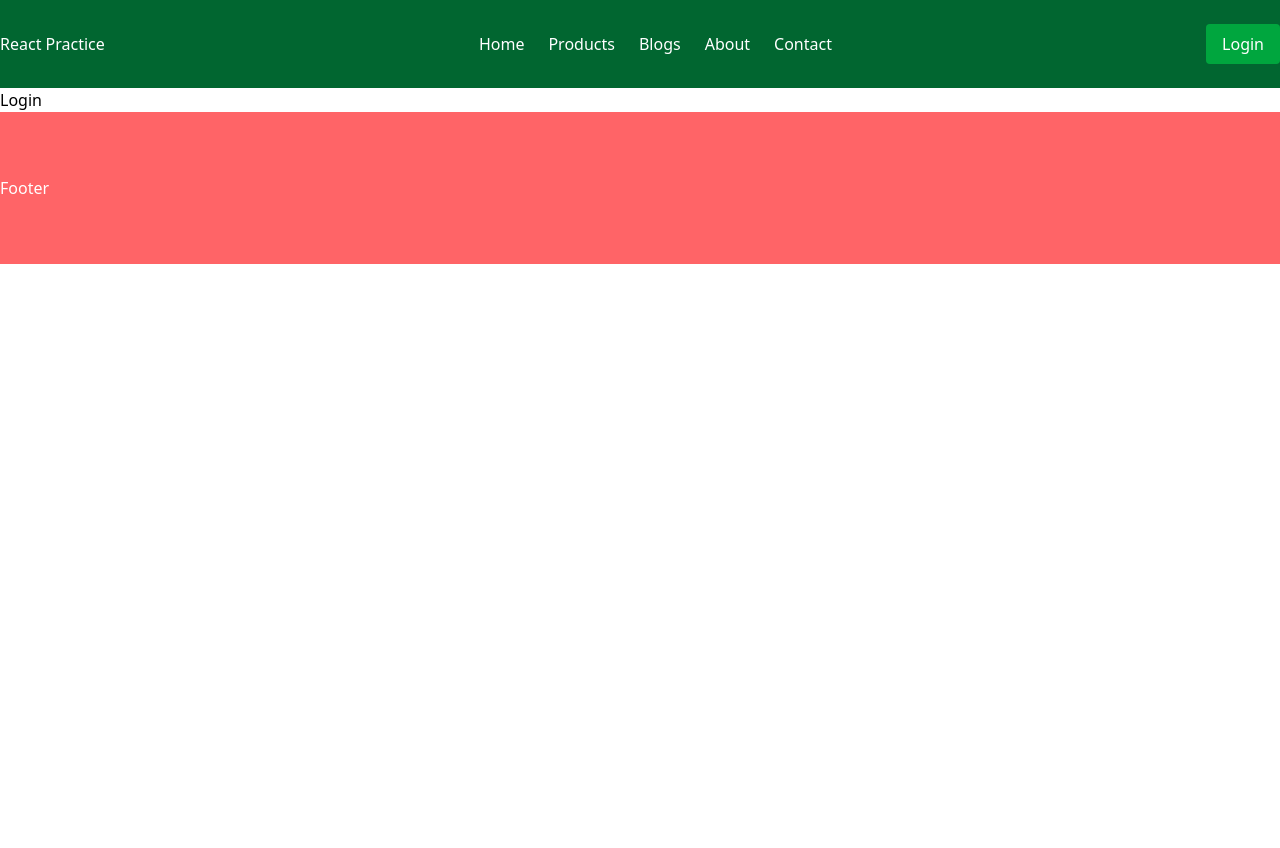
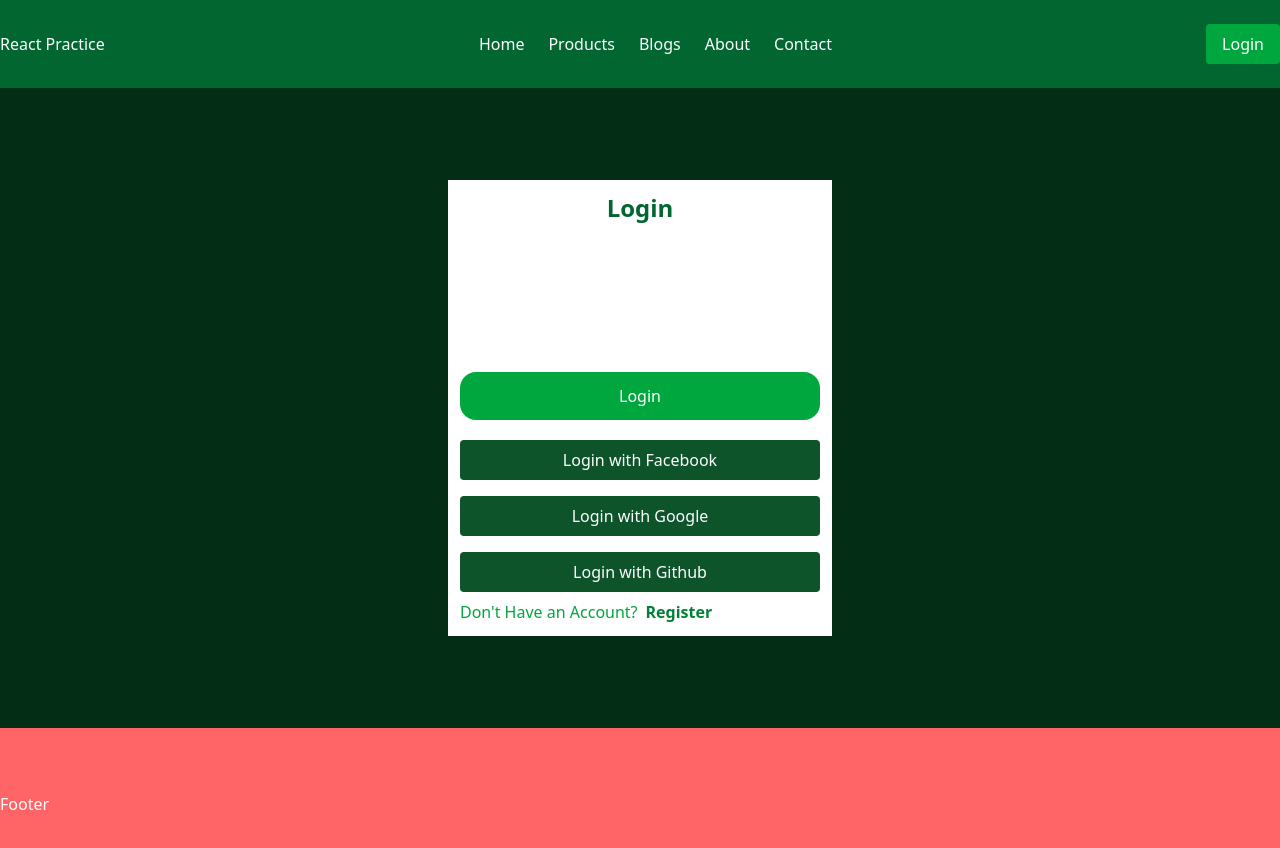
Before and after one commit to Imranhossain45/firstReactProject, a React (Vite) app: page /login in a window 1280 px wide. Shown: the top 848 px of the page. Before the commit the page ends 800 px from the top, so only its background shows below. Built offline with nearby package versions, Linux system fonts and the light colour scheme.

Commit message:
login page designed

```diff
--- a/src/components/auth/Login.jsx
+++ b/src/components/auth/Login.jsx
@@ -1,8 +1,27 @@
 import React from 'react'
+import { Link } from 'react-router-dom'
 
 const Login = () => {
   return (
-    <div>Login</div>
+    <div className='flex items-center justify-center bg-green-950 h-[80vh]'>
+      <div className='text-white bg-white max-w-sm p-3'>
+        <h2 className='text-green-800 font-bold text-2xl text-center mb-4'>Login</h2>
+        <form action="" className='space-y-4'>
+          <input type="email" name="email" id="" placeholder='Enter Email' className='w-full border p-3 rounded-2xl' />
+          <input type="password" name="password" id="" placeholder='Enter password' className='w-full border p-3 rounded-2xl' />
+          <button type='submit' className='bg-green-600 w-full p-3 rounded-2xl flex justify-center items-center cursor-pointer hover:bg-green-800 mb-3'>Login</button>
+        </form>
+        <div>
+          <button className='bg-green-900 w-full py-2 rounded my-2 hover:bg-green-800 cursor-pointer'>Login with Facebook</button>
+          <button className='bg-green-900 w-full py-2 rounded my-2 hover:bg-green-800 cursor-pointer'>Login with Google</button>
+          <button className='bg-green-900 w-full py-2 rounded my-2 hover:bg-green-800 cursor-pointer'>Login with Github</button>
+        </div>
+        <div className='text-green-600 flex gap-2'>
+          <p>Don't Have an Account?</p>
+          <Link to={'/register'} className='text-green-700 font-bold'>Register</Link>
+        </div>
+      </div>
+    </div>
   )
 }
 
```
